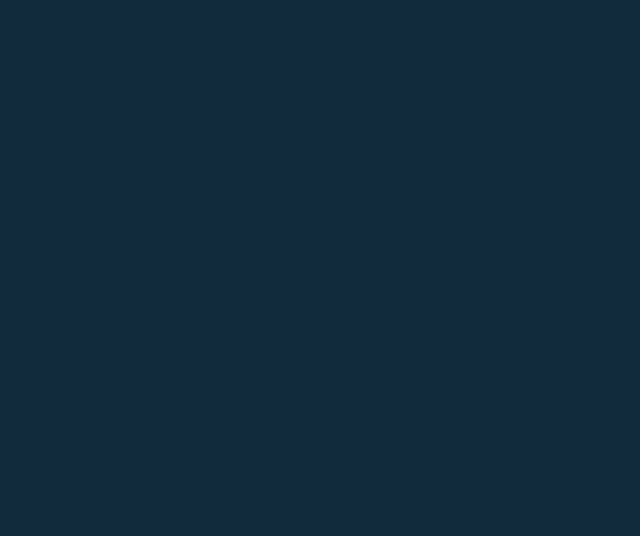
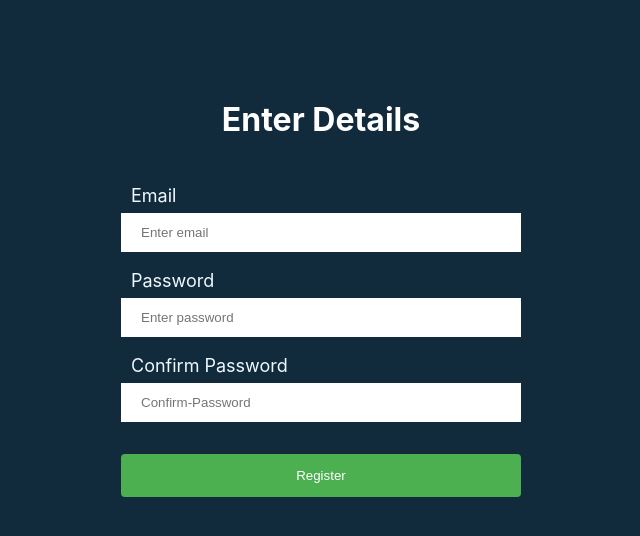
Before and after one commit to Tarun-193/CRUD-Operations, a React (Create React App) app in the folder frontend/: page /newregister in a window 1280 px wide. Before the commit this address had no page. Shown: the top 536 px of the page, without its empty margins (319-959 px from the left). Built offline with nearby package versions, Linux system fonts and the light colour scheme.

Commit message:
changes commit

```diff
--- a/frontend/src/App.js
+++ b/frontend/src/App.js
@@ -5,6 +5,7 @@ import Login from './components/pages/Login';
 import Register from './components/pages/Registration';
 import Update from './components/pages/Update';
 import Home from './components/pages/Home';
+import NewRegistration from './components/pages/NewRegistration';
 
 
 const App = () => (
@@ -12,7 +13,8 @@ const App = () => (
     <Routes>
       <Route path='/' element={<Login />} />
       <Route path='/Home' element={<Home />} />
-      <Route path='/Register' element={<Register />} />
+      <Route path='/newregister' element={<NewRegistration />} />
+      <Route path='/Register' element={<Register/>} />
       <Route path='/Update/:id' element={<Update />} />
     </Routes>
   </BrowserRouter>
--- a/frontend/src/components/pages/Home.css
+++ b/frontend/src/components/pages/Home.css
@@ -59,13 +59,23 @@ body {
     margin-left: 47%;
 }
 
-.btn-login {
+.btn-login,.btn-register {
     background-color: rgb(32, 83, 117);
     margin-top: 40px;
     padding: 15px;
-    margin-left: 40%;
+    margin-left: 25%;
 }
 
 .home-heading {
     color: white;
 }
+
+.butn{
+    /* text-align: center; */
+  display:flex;
+  /* position: absolute; */
+}
+
+.error-message{
+    color: rgb(255, 30, 0);
+}
--- a/frontend/src/components/pages/Login.js
+++ b/frontend/src/components/pages/Login.js
@@ -1,5 +1,5 @@
 import React, { useState } from 'react';
-import { useNavigate } from "react-router-dom";
+import { useNavigate, Link } from "react-router-dom";
 import swal from 'sweetalert'
 import axios from 'axios'
 
@@ -32,7 +32,11 @@ const Login = () => {
                 navigate('Home');
             }).catch(err => {
                 console.log(err)
-                setError('Incorrect Email or Password*');
+                setError('');
+                swal({
+                    text:"Incorrect email or password",
+                    icon:'warning'
+                })
             })
         }
     }
@@ -66,10 +70,12 @@ const Login = () => {
                     onChange={changeHandler}
                     required />
                 {error && <p className='errMsg'>{error}</p>}
-                <button className="btn btn-login">Login</button>
-                {/* <Link to="/register">
-                <button className="btn btn-contact">Register</button>
-            </Link> */}
+                <div className='butn'>
+                    <button className="btn btn-login">Login</button>
+                    <Link to="/newregister">
+                        <button className="btn btn-register">Register</button>
+                    </Link>
+                </div>
             </form>
         </div>
     )
--- /dev/null
+++ b/frontend/src/components/pages/NewRegistration.js
@@ -0,0 +1,113 @@
+import React, { useState } from 'react'
+import { useNavigate } from "react-router-dom";
+import swal from 'sweetalert'
+import axios from 'axios'
+
+const NewRegistration = () => {
+
+    const [data, setData] = useState({
+        email: '',
+        password: '',
+        confirm_password:'',
+    })
+            // eslint-disable-next-line
+    const [error, setError] = useState('');
+    const navigate = useNavigate();
+
+
+    const changeHandler = (event) => {
+        setData({ ...data, [event.target.id]: event.target.value })
+    }
+
+    const submitHandler = (event) => {
+        event.preventDefault();
+        let inputError = {
+            email: "",
+            password: "",
+            confirm_password: "",
+          };
+
+        // eslint-disable-next-line
+        if (!/^\w+([\.-]?\w+)*@\w+([\.-]?\w+)*(\.\w{2,3})+$/.test(email)) {
+            swal({
+                text: "Please enter a valid email",
+                icon: 'warning'
+            })
+        }else if(data.password!==data.confirm_password){
+            setError({...inputError,confirm_password:"Password and Confirm password doesn't match!",});
+            return;
+        }
+
+        else{
+                axios.post('http://localhost:4000/newregister', { email, password }).then(result => {
+                    swal({
+                        title: 'Registered successfully',
+                        icon: 'success',
+                        button: 'Go to login'
+                    }).then(() => { navigate('/'); })
+                }).catch(err => {
+                    const erorMessage = err.response.data?.message
+                    swal({
+                        title: "Already Exist",
+                        text: erorMessage ? erorMessage : "Existing Email!",
+                        icon: 'error'
+                    })
+                })
+        }
+    }
+
+    const { email, password, confirm_password } = { ...data }
+
+    return (
+        <>
+            <div className='bgHome-container' style={{ marginTop: "100px" }}>
+                <h1 className='home-heading' align="center">Enter Details</h1>
+                <form className='form-container' onSubmit={submitHandler} style={{
+                    margin: "auto",
+                    padding: "15px",
+                    maxWidth: "400px",
+                    alignContent: "center"
+                }}>
+                    <div className='label-container'>
+                        <label className='label-elements' htmlFor='email'>Email</label>
+                        <input
+                            className='register-inputs'
+                            id='email'
+                            value={email}
+                            placeholder='Enter email'
+                            onChange={changeHandler}
+                            type="email"
+                            required
+                        />
+
+                        <label htmlFor="password">Password</label>
+                        <input
+                            type="password" id='password'
+                            name='password'
+                            value={password}
+                            placeholder='Enter password'
+                            onChange={changeHandler}
+                            required />
+
+                        <label htmlFor="confirm_password">Confirm Password</label>
+                        <input
+                            type="password" id='confirm_password'
+                            name='confirm_password'
+                            value={confirm_password}
+                            placeholder='Confirm-Password'
+                            onChange={changeHandler}
+                            required />
+
+                        <p className="error-message">{error.confirm_password}</p>
+                    </div>
+
+                    <div className='btn-container'>
+                        <button className='home-button'>Register</button>
+                    </div>
+                </form>
+            </div>
+        </>
+    )
+}
+
+export default NewRegistration
--- a/frontend/src/components/pages/Registration.js
+++ b/frontend/src/components/pages/Registration.js
@@ -1,7 +1,7 @@
 import axios from 'axios'
 import React, { useState } from 'react'
 import swal from 'sweetalert'
-import { useNavigate } from "react-router-dom";
+import { useNavigate} from "react-router-dom";
 
 
 const Register = () => {
```
Also changed, not shown: 1 other file (tests, documents, lock files or other folders).
